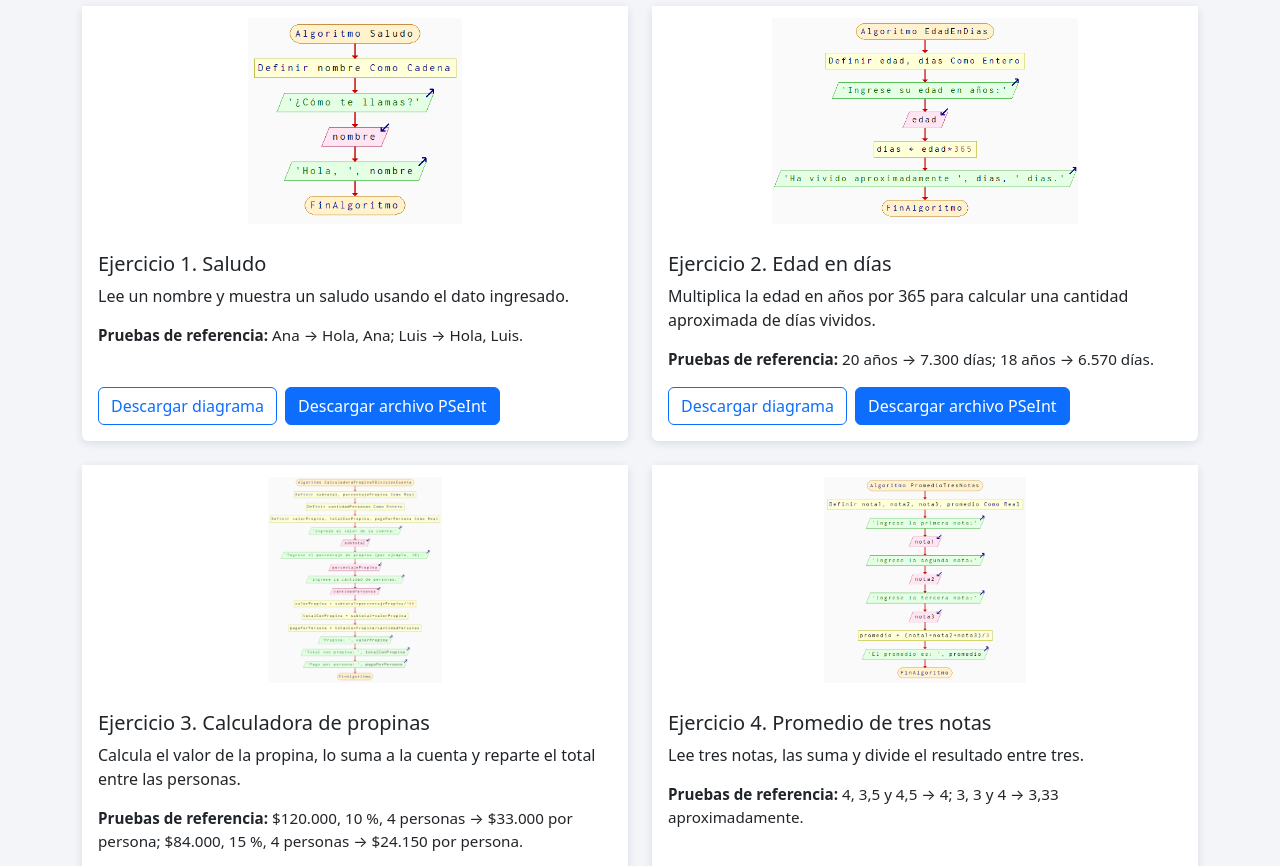
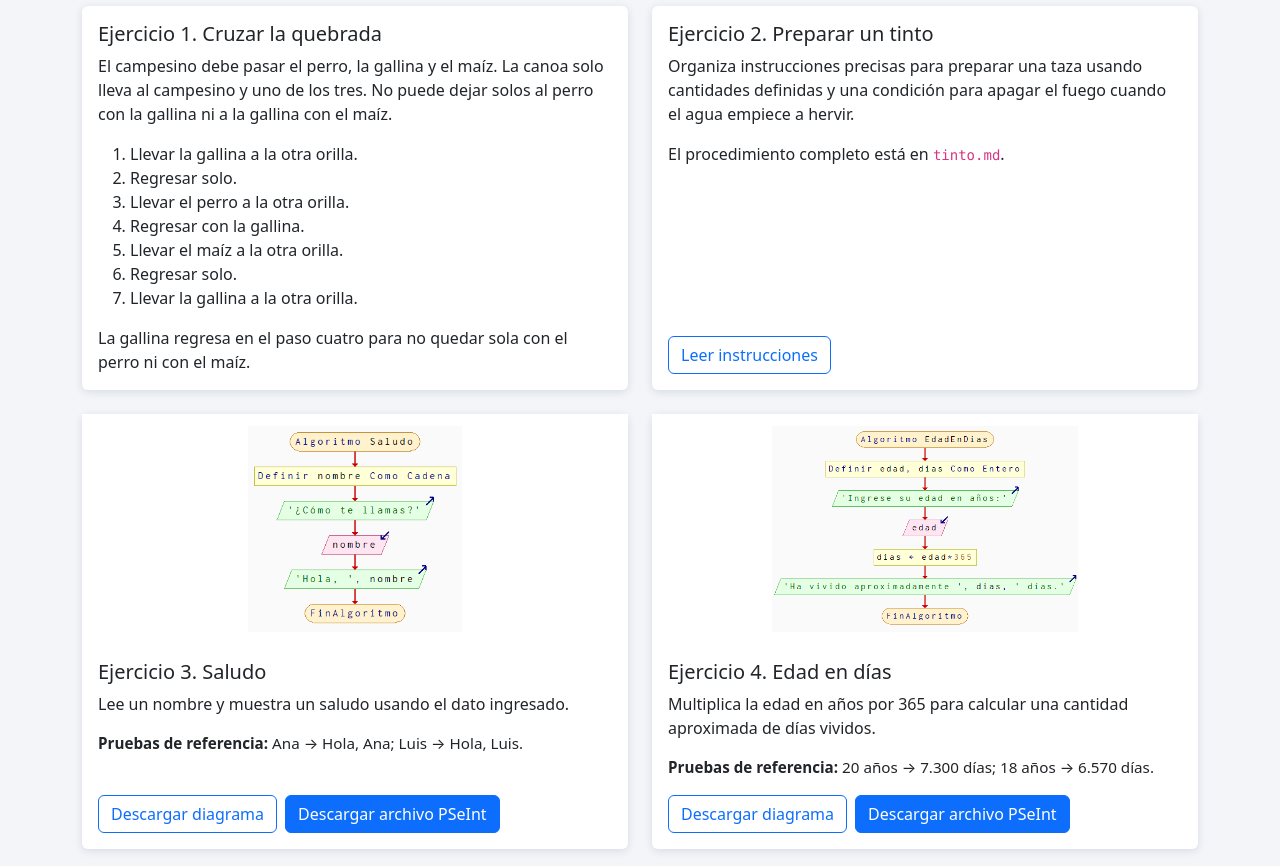
Before and after one commit to YersonFranco/algoritmia, a plain HTML site: page trayecto_1/semana-1/index.html in a window 1280 px wide. Shown: the part 501-1367 px from the top of the page. Drawn offline with nearby package versions, Linux system fonts and the light colour scheme.

Commit message:
docs: agregar ejercicios iniciales de la semana 1

```diff
--- a/trayecto_1/semana-1/index.html
+++ b/trayecto_1/semana-1/index.html
@@ -28,7 +28,7 @@
 
     <main class="container py-4">
       <section class="mb-5" aria-labelledby="titulo-resumen">
-        <h2 id="titulo-resumen" class="titulo-seccion">Resumen: qué aprendimos</h2>
+        <h2 id="titulo-resumen" class="titulo-seccion">Resumen: ¿qué aprendimos?</h2>
         <p>
           Aprendimos que un algoritmo es una secuencia finita, ordenada y precisa de pasos para resolver un problema.
           Antes de programar, identificamos los datos que ingresan, el proceso que se realiza y el resultado que se obtiene.
@@ -36,7 +36,7 @@
         <ul>
           <li>Un algoritmo debe ser preciso, ordenado, finito, determinista y efectivo.</li>
           <li>El pensamiento computacional ayuda a dividir un problema en partes y reconocer patrones.</li>
-          <li>Podemos representar una solucion con instrucciones, pseudocodigo o un diagrama de flujo.</li>
+          <li>Podemos representar una solución con instrucciones, pseudocódigo o un diagrama de flujo.</li>
           <li>En PSeInt usamos <code>Leer</code> para recibir datos, <code>Escribir</code> para mostrar mensajes y <code>&lt;-</code> para asignar valores.</li>
           <li>Las variables tienen un tipo de dato, como cadena, entero o real.</li>
         </ul>
@@ -44,12 +44,44 @@
 
       <section class="mb-5" aria-labelledby="titulo-ejercicios">
         <h2 id="titulo-ejercicios" class="titulo-seccion mb-4">Ejercicios realizados</h2>
+        <div class="row g-4 mb-4">
+          <div class="col-12 col-md-6">
+            <article class="card tarjeta-ejercicio h-100">
+              <div class="card-body">
+                <h3 class="card-title h5">Ejercicio 1. Cruzar la quebrada</h3>
+                <p>El campesino debe pasar el perro, la gallina y el maíz. La canoa solo lleva al campesino y uno de los tres. No puede dejar solos al perro con la gallina ni a la gallina con el maíz.</p>
+                <ol>
+                  <li>Llevar la gallina a la otra orilla.</li>
+                  <li>Regresar solo.</li>
+                  <li>Llevar el perro a la otra orilla.</li>
+                  <li>Regresar con la gallina.</li>
+                  <li>Llevar el maíz a la otra orilla.</li>
+                  <li>Regresar solo.</li>
+                  <li>Llevar la gallina a la otra orilla.</li>
+                </ol>
+                <p class="mb-0">La gallina regresa en el paso cuatro para no quedar sola con el perro ni con el maíz.</p>
+              </div>
+            </article>
+          </div>
+
+          <div class="col-12 col-md-6">
+            <article class="card tarjeta-ejercicio h-100">
+              <div class="card-body d-flex flex-column">
+                <h3 class="card-title h5">Ejercicio 2. Preparar un tinto</h3>
+                <p>Organiza instrucciones precisas para preparar una taza usando cantidades definidas y una condición para apagar el fuego cuando el agua empiece a hervir.</p>
+                <p class="mb-4">El procedimiento completo está en <code>tinto.md</code>.</p>
+                <a class="btn btn-outline-primary mt-auto align-self-start" href="tinto.md">Leer instrucciones</a>
+              </div>
+            </article>
+          </div>
+        </div>
+
         <div class="row g-4">
           <div class="col-12 col-md-6">
             <article class="card tarjeta-ejercicio h-100">
               <img src="img/Saludo.png" class="imagen-diagrama" alt="Diagrama de flujo del ejercicio Saludo" loading="lazy">
               <div class="card-body d-flex flex-column">
-                <h3 class="card-title h5">Ejercicio 1. Saludo</h3>
+                <h3 class="card-title h5">Ejercicio 3. Saludo</h3>
                 <p class="card-text">Lee un nombre y muestra un saludo usando el dato ingresado.</p>
                 <p class="prueba-ejercicio"><strong>Pruebas de referencia:</strong> Ana → Hola, Ana; Luis → Hola, Luis.</p>
                 <div class="botones-ejercicio mt-auto">
@@ -62,9 +94,9 @@
 
           <div class="col-12 col-md-6">
             <article class="card tarjeta-ejercicio h-100">
-              <img src="img/EdadEnDias.png" class="imagen-diagrama" alt="Diagrama de flujo del ejercicio Edad en dias" loading="lazy">
+              <img src="img/EdadEnDias.png" class="imagen-diagrama" alt="Diagrama de flujo del ejercicio Edad en días" loading="lazy">
               <div class="card-body d-flex flex-column">
-                <h3 class="card-title h5">Ejercicio 2. Edad en días</h3>
+                <h3 class="card-title h5">Ejercicio 4. Edad en días</h3>
                 <p class="card-text">Multiplica la edad en años por 365 para calcular una cantidad aproximada de días vividos.</p>
                 <p class="prueba-ejercicio"><strong>Pruebas de referencia:</strong> 20 años → 7.300 días; 18 años → 6.570 días.</p>
                 <div class="botones-ejercicio mt-auto">
@@ -79,7 +111,7 @@
             <article class="card tarjeta-ejercicio h-100">
               <img src="img/Propinas.png" class="imagen-diagrama" alt="Diagrama de flujo del ejercicio Calculadora de propinas" loading="lazy">
               <div class="card-body d-flex flex-column">
-                <h3 class="card-title h5">Ejercicio 3. Calculadora de propinas</h3>
+                <h3 class="card-title h5">Ejercicio 5. Calculadora de propinas</h3>
                 <p class="card-text">Calcula el valor de la propina, lo suma a la cuenta y reparte el total entre las personas.</p>
                 <p class="prueba-ejercicio"><strong>Pruebas de referencia:</strong> $120.000, 10 %, 4 personas → $33.000 por persona; $84.000, 15 %, 4 personas → $24.150 por persona.</p>
                 <div class="botones-ejercicio mt-auto">
@@ -94,7 +126,7 @@
             <article class="card tarjeta-ejercicio h-100">
               <img src="img/PromedioNotas.png" class="imagen-diagrama" alt="Diagrama de flujo del ejercicio Promedio de tres notas" loading="lazy">
               <div class="card-body d-flex flex-column">
-                <h3 class="card-title h5">Ejercicio 4. Promedio de tres notas</h3>
+                <h3 class="card-title h5">Ejercicio 6. Promedio de tres notas</h3>
                 <p class="card-text">Lee tres notas, las suma y divide el resultado entre tres.</p>
                 <p class="prueba-ejercicio"><strong>Pruebas de referencia:</strong> 4, 3,5 y 4,5 → 4; 3, 3 y 4 → 3,33 aproximadamente.</p>
                 <div class="botones-ejercicio mt-auto">
@@ -113,6 +145,7 @@
           <li>Cuatro algoritmos secuenciales escritos en PSeInt.</li>
           <li>Un diagrama de flujo PNG para cada programa.</li>
           <li>Pruebas de referencia con diferentes entradas para cada ejercicio.</li>
+          <li>La solución explicada del cruce de la quebrada y las instrucciones del tinto.</li>
         </ul>
       </section>
     </main>
```
Also changed, not shown: 1 other file.
